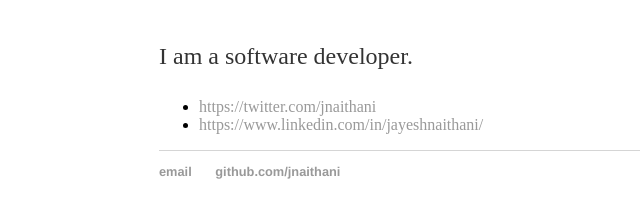
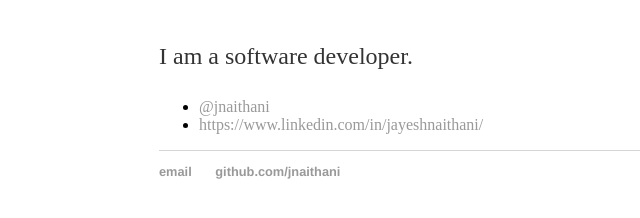
Before and after one commit to jnaithani/jnaithani.github.io, a Jekyll site: the page built from about/index.html, in a window 1280 px wide. Shown: the part 157-375 px from the top of the page, without its empty margins (33-673 px from the left). Built offline with Jekyll 4.4.1, drawn with Linux system fonts in a browser that asks for light colours; part of the change alters nothing that is shown.

Commit message:
Updating links.

```diff
--- a/about/index.html
+++ b/about/index.html
@@ -8,8 +8,8 @@ title: About Jayesh Naithani
 			<p>I am a software developer.</p>
 
 			<ul class="contacts">
-				<li><a href="#">https://twitter.com/jnaithani</a></li>
-				<li><a href="#">https://www.linkedin.com/in/jayeshnaithani/</a></li>
+				<li><a href="https://twitter.com/jnaithani" rel="external">@jnaithani</a></li>
+				<li><a href="https://www.linkedin.com/in/jayeshnaithani" rel="external">https://www.linkedin.com/in/jayeshnaithani/</a></li>
 				<!--li><a href="#">Another site you want to link to</a></li-->
 				</ul>
 		</div>
```
